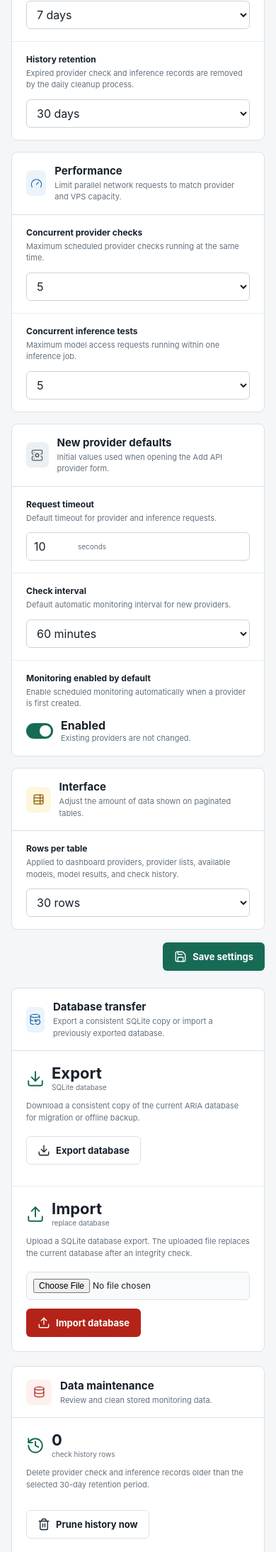
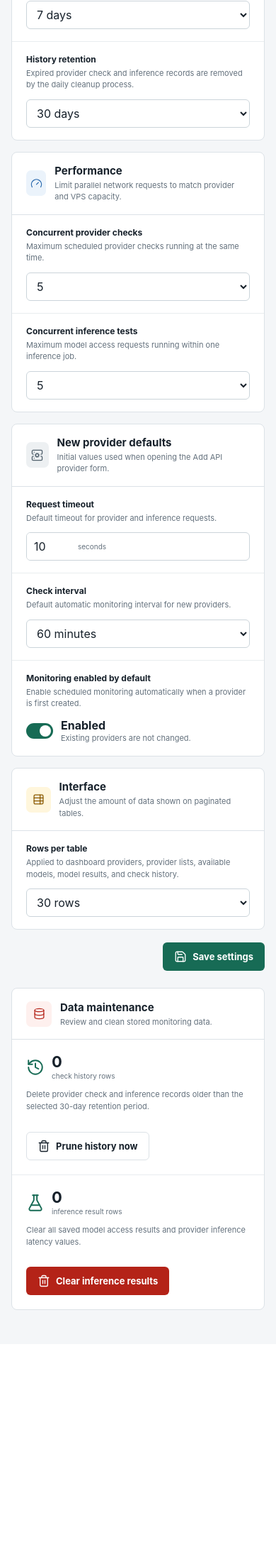
Before and after one commit to rubyrizwan/aria, a FastAPI app: page /settings in a window 390 px wide. Shown: the part 640-2827 px from the top of the page at 71% size. After the commit the page ends 2486 px from the top, so only its background shows below. Run offline with FastAPI, Linux system fonts and the light colour scheme; parts of the project's set-up code (start-up, migrations or seed data) failed here and were passed over.

Commit message:
Pisahkan halaman database transfer

```diff
--- a/app/main.py
+++ b/app/main.py
@@ -1170,7 +1170,27 @@ async def update_settings(request: Request, db: DbSession):
     return RedirectResponse("/settings?saved=true", status_code=303)
 
 
+@app.get("/database", response_class=HTMLResponse)
+def database_page(request: Request, maintenance: str = ""):
+    maintenance_message = ""
+    if maintenance == "database-imported":
+        maintenance_message = (
+            "Database import completed. "
+            "Restart the application if existing sessions show stale data."
+        )
+    return templates.TemplateResponse(
+        request,
+        "database.html",
+        template_context(request, maintenance_message=maintenance_message),
+    )
+
+
 @app.get("/settings/database/export")
+def legacy_export_database():
+    return RedirectResponse("/database", status_code=303)
+
+
+@app.get("/database/export")
 def export_database():
     database = sqlite_database_path()
     export_name = (
@@ -1194,6 +1214,7 @@ def export_database():
     )
 
 
+@app.post("/database/import")
 @app.post("/settings/database/import")
 async def import_database(request: Request):
     form = await request.form()
@@ -1213,7 +1234,7 @@ async def import_database(request: Request):
     finally:
         temporary_path.unlink(missing_ok=True)
         await upload.close()
-    return RedirectResponse("/settings?maintenance=database-imported", status_code=303)
+    return RedirectResponse("/database?maintenance=database-imported", status_code=303)
 
 
 @app.post("/settings/prune-history")
--- a/app/static/app.css
+++ b/app/static/app.css
@@ -625,9 +648,9 @@ select:focus, input:focus, textarea:focus { border-color: var(--brand); box-shad
   .settings-row { align-items: flex-start; flex-direction: column; gap: 12px; }
   .settings-row > select, .settings-input-suffix { width: 100%; }
   .settings-toggle strong, .settings-toggle small { white-space: normal; }
-  .maintenance-grid { grid-template-columns: 1fr; }
-  .maintenance-grid article { border-left: 0; border-top: 1px solid #e9edef; }
-  .maintenance-grid article:first-child { border-top: 0; }
+  .maintenance-grid, .database-transfer-grid { grid-template-columns: 1fr; }
+  .maintenance-grid article, .database-action-card { border-left: 0; border-top: 1px solid #e9edef; }
+  .maintenance-grid article:first-child, .database-action-card:first-child { border-top: 0; }
   .model-catalog-filters { grid-template-columns: 1fr; }
   .model-catalog-filters .search, .model-filter-actions { grid-column: auto; }
   .model-filter-actions { justify-content: stretch; }
--- a/app/static/app.js
+++ b/app/static/app.js
@@ -649,7 +649,7 @@ document.addEventListener("DOMContentLoaded", () => {
 
   document.querySelectorAll("form").forEach((form) => {
     form.addEventListener("submit", (event) => {
-      if (event.defaultPrevented) return;
+      if (event.defaultPrevented || form.hasAttribute("data-download-form")) return;
       const button = event.submitter || form.querySelector('button[type="submit"], button:not([type])');
       if (!button || button.disabled) return;
 
--- a/app/templates/base.html
+++ b/app/templates/base.html
@@ -28,6 +28,9 @@
       </a>
       <a href="/settings" class="{{ 'active' if path == '/settings' else '' }}">
         <i data-lucide="settings"></i><span>Settings</span>
+      </a>
+      <a href="/database" class="{{ 'active' if path.startswith('/database') else '' }}">
+        <i data-lucide="database-backup"></i><span>Database</span>
       </a>
       <a href="/about" class="{{ 'active' if path == '/about' else '' }}">
         <i data-lucide="circle-help"></i><span>About</span>
--- a/app/templates/settings.html
+++ b/app/templates/settings.html
@@ -122,28 +122,6 @@
 
 <section class="settings-panel maintenance-panel">
   <div class="settings-panel-heading">
-    <span class="settings-icon info"><i data-lucide="database-backup"></i></span>
-    <div><h2>Database transfer</h2><p>Export a consistent SQLite copy or import a previously exported database.</p></div>
-  </div>
-  <div class="maintenance-grid">
-    <article>
-      <div class="maintenance-count"><i data-lucide="download"></i><span><strong>Export</strong><small>SQLite database</small></span></div>
-      <p>Download a consistent copy of the current ARIA database for migration or offline backup.</p>
-      <a class="button secondary" href="/settings/database/export"><i data-lucide="download"></i>Export database</a>
-    </article>
-    <article>
-      <div class="maintenance-count"><i data-lucide="upload"></i><span><strong>Import</strong><small>replace database</small></span></div>
-      <p>Upload a SQLite database export. The uploaded file replaces the current database after an integrity check.</p>
-      <form method="post" action="/settings/database/import" enctype="multipart/form-data" data-confirm-title="Import database?" data-confirm-message="The uploaded database will replace the current ARIA database. Export a backup first if you need to keep the current data." data-confirm-label="Import database">
-        <input type="file" name="database_file" accept=".db,.sqlite,.sqlite3,application/vnd.sqlite3,application/x-sqlite3" required>
-        <button class="button danger" type="submit" data-loading-label="Importing..."><i data-lucide="upload"></i>Import database</button>
-      </form>
-    </article>
-  </div>
-</section>
-
-<section class="settings-panel maintenance-panel">
-  <div class="settings-panel-heading">
     <span class="settings-icon bad"><i data-lucide="database"></i></span>
     <div><h2>Data maintenance</h2><p>Review and clean stored monitoring data.</p></div>
   </div>
```
Also changed, not shown: other parts of app/static/app.css (+23 -0 lines), app/templates/database.html (added, +50 -0 lines), tests/test_settings.py (+43 -2 lines).
